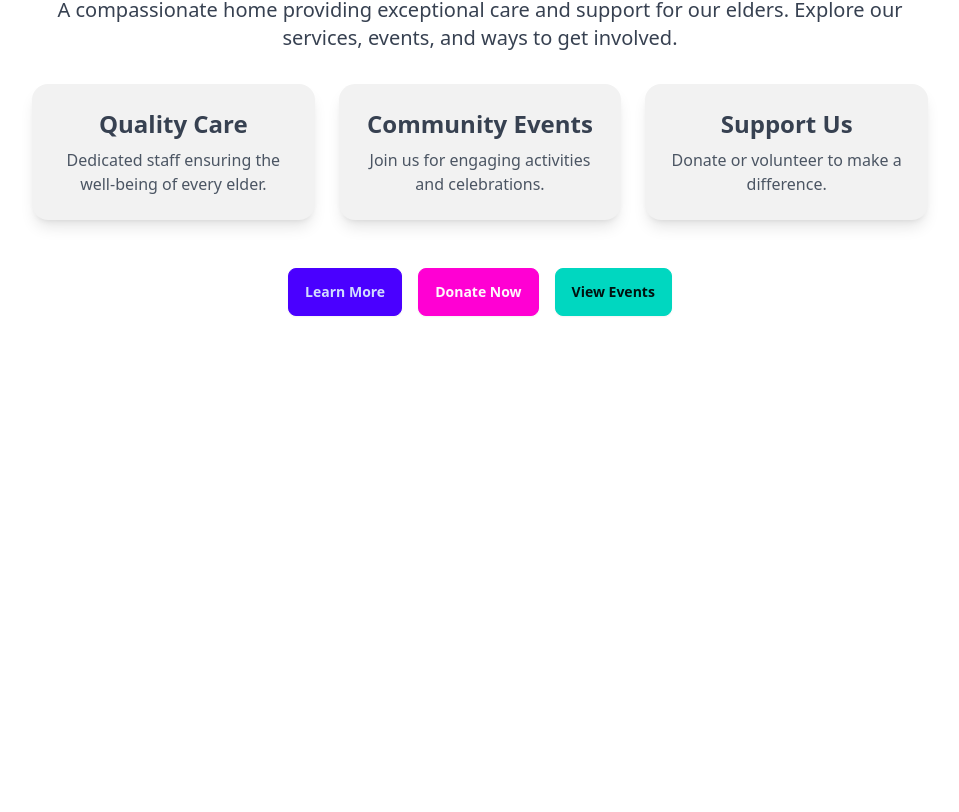
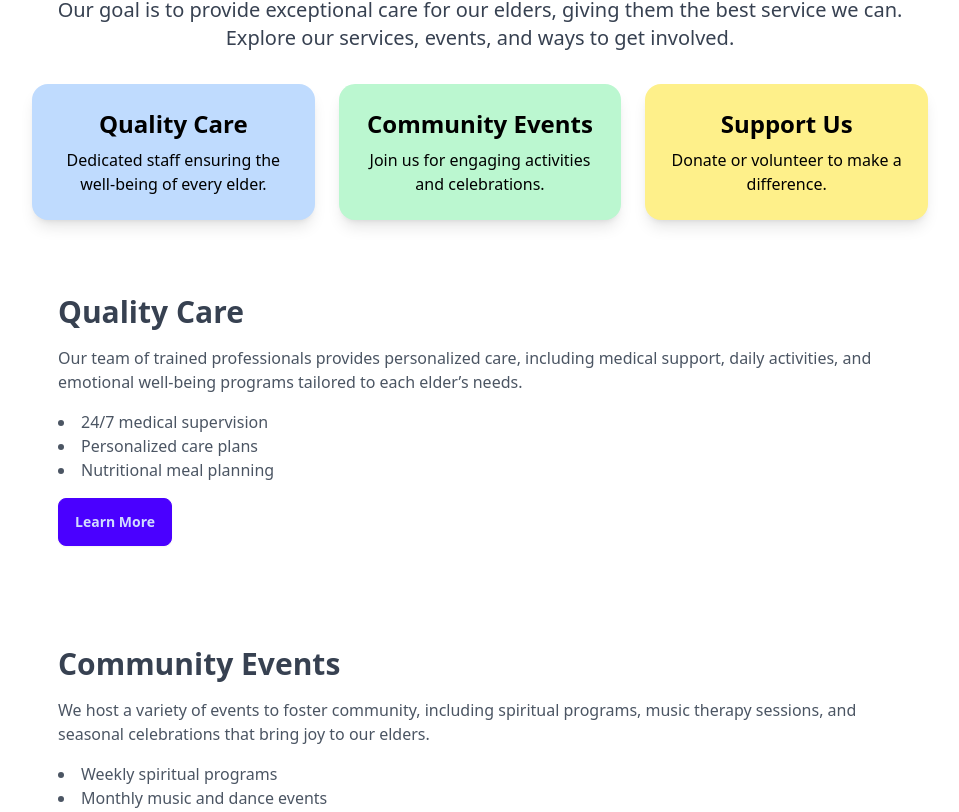
Before and after one commit to cavedwellerrr/EldersHome, a React (Vite) app in the folder frontend/: page / in a window 1280 px wide. Shown: the part 468-1280 px from the top of the page, without its empty margins (160-1119 px from the left). Before the commit the page ends 872 px from the top, so only its background shows below. Built offline with nearby package versions, Linux system fonts and the light colour scheme; no server answers.

Commit message:
updated homepage design and admin donations table a bit

```diff
--- a/frontend/package.json
+++ b/frontend/package.json
@@ -14,8 +14,8 @@
     "@stripe/stripe-js": "^7.9.0",
     "axios": "^1.11.0",
     "file-saver": "^2.0.5",
-    "jspdf": "^3.0.2",
-    "jspdf-autotable": "^5.0.2",
+    "jspdf": "^2.5.1",
+    "jspdf-autotable": "^3.8.3",
     "lucide-react": "^0.542.0",
     "react": "^19.1.1",
     "react-dom": "^19.1.1",
--- a/frontend/src/pages/Home.jsx
+++ b/frontend/src/pages/Home.jsx
@@ -1,13 +1,52 @@
-import React, { useContext } from "react";
+import React, { useContext, useState } from "react";
 import HappyNurse from "../assets/happy_nurse.jpg";
-import { ThemeContext } from "../context/ThemeContext"; // Import the context
+import { ThemeContext } from "../context/ThemeContext";
 
 const Home = () => {
-  const { theme } = useContext(ThemeContext); // Access the current theme
-
-  // Determine text color based on theme
+  const { theme } = useContext(ThemeContext);
   const textColor = theme === "dark" ? "text-gray-300" : "text-gray-700";
   const cardTextColor = theme === "dark" ? "text-gray-400" : "text-gray-600";
+
+  // State to track which section is highlighted
+  const [highlightedSection, setHighlightedSection] = useState(null);
+
+  // Card data with titles, descriptions, section IDs, and colors
+  const cards = [
+    {
+      title: "Quality Care",
+      description: "Dedicated staff ensuring the well-being of every elder.",
+      sectionId: "quality-care-details",
+      bgColor: "bg-blue-200",
+      hoverColor: "hover:bg-blue-300",
+    },
+    {
+      title: "Community Events",
+      description: "Join us for engaging activities and celebrations.",
+      sectionId: "community-events-details",
+      bgColor: "bg-green-200",
+      hoverColor: "hover:bg-green-300",
+    },
+    {
+      title: "Support Us",
+      description: "Donate or volunteer to make a difference.",
+      sectionId: "support-us-details",
+      bgColor: "bg-yellow-200",
+      hoverColor: "hover:bg-yellow-300",
+    },
+  ];
+
+  // Scroll to the section and highlight it temporarily
+  const scrollToSection = (sectionId) => {
+    const element = document.getElementById(sectionId);
+    if (element) {
+      element.scrollIntoView({ behavior: "smooth", block: "start" });
+      setHighlightedSection(sectionId);
+      // Remove highlight after 3 seconds
+      setTimeout(() => {
+        setHighlightedSection(null);
+      }, 3000);
+    }
+  };
 
   return (
     <div className="min-h-screen bg-base-100 text-base-content p-10">
@@ -21,27 +60,94 @@ const Home = () => {
           Welcome to EldersHome
         </h1>
         <p className={`text-xl mb-8 ${textColor}`}>
-          A compassionate home providing exceptional care and support for our elders.
+          Our goal is to provide exceptional care for our elders, giving them the best service we can.
           Explore our services, events, and ways to get involved.
         </p>
         <div className="grid grid-cols-1 md:grid-cols-3 gap-6 mb-12">
-          <div className="card bg-base-200 p-6 shadow-lg hover:scale-105 transition-transform duration-300 cursor-pointer">
-            <h2 className={`text-2xl font-semibold mb-2 ${textColor}`}>Quality Care</h2>
-            <p className={`text-gray-600 ${cardTextColor}`}>Dedicated staff ensuring the well-being of every elder.</p>
+          {cards.map((card, index) => (
+            <div
+              key={index}
+              className={`card ${card.bgColor} ${card.hoverColor} p-6 shadow-lg transition-all duration-300 cursor-pointer`}
+              onClick={() => scrollToSection(card.sectionId)}
+              role="button"
+              tabIndex={0}
+              onKeyDown={(e) => e.key === "Enter" && scrollToSection(card.sectionId)}
+              aria-label={`View details for ${card.title}`}
+            >
+              <h2 className="text-2xl font-semibold mb-2 text-black">
+                {card.title}
+              </h2>
+              <p className="text-black">
+                {card.description}
+              </p>
+            </div>
+          ))}
+        </div>
+        {/* Details Sections */}
+        <div className="max-w-4xl mx-auto text-left space-y-12">
+          <div
+            id="quality-care-details"
+            className={`bg-transparent p-6 rounded-lg transition-all duration-500 ${
+              highlightedSection === "quality-care-details" ? "border-2 border-primary" : "border-2 border-transparent"
+            }`}
+          >
+            <h2 className={`text-3xl font-semibold mb-4 ${textColor}`}>
+              Quality Care
+            </h2>
+            <p className={`mb-4 ${cardTextColor}`}>
+              Our team of trained professionals provides personalized care, including medical support, daily activities, and emotional well-being programs tailored to each elder’s needs.
+            </p>
+            <ul className={`list-disc list-inside mb-4 ${cardTextColor}`}>
+              <li>24/7 medical supervision</li>
+              <li>Personalized care plans</li>
+              <li>Nutritional meal planning</li>
+            </ul>
+            <a href="/about" className="btn btn-primary transition-transform duration-300 cursor-pointer">
+              Learn More
+            </a>
           </div>
-          <div className="card bg-base-200 p-6 shadow-lg hover:scale-105 transition-transform duration-300 cursor-pointer">
-            <h2 className={`text-2xl font-semibold mb-2 ${textColor}`}>Community Events</h2>
-            <p className={`text-gray-600 ${cardTextColor}`}>Join us for engaging activities and celebrations.</p>
+          <div
+            id="community-events-details"
+            className={`bg-transparent p-6 rounded-lg transition-all duration-500 ${
+              highlightedSection === "community-events-details" ? "border-2 border-primary" : "border-2 border-transparent"
+            }`}
+          >
+            <h2 className={`text-3xl font-semibold mb-4 ${textColor}`}>
+              Community Events
+            </h2>
+            <p className={`mb-4 ${cardTextColor}`}>
+              We host a variety of events to foster community, including spiritual programs, music therapy sessions, and seasonal celebrations that bring joy to our elders.
+            </p>
+            <ul className={`list-disc list-inside mb-4 ${cardTextColor}`}>
+              <li>Weekly spiritual programs</li>
+              <li>Monthly music and dance events</li>
+              <li>Annual family day celebrations</li>
+            </ul>
+            <a href="/events" className="btn btn-accent transition-transform duration-300 cursor-pointer">
+              View Events
+            </a>
           </div>
-          <div className="card bg-base-200 p-6 shadow-lg hover:scale-105 transition-transform duration-300 cursor-pointer">
-            <h2 className={`text-2xl font-semibold mb-2 ${textColor}`}>Support Us</h2>
-            <p className={`text-gray-600 ${cardTextColor}`}>Donate or volunteer to make a difference.</p>
+          <div
+            id="support-us-details"
+            className={`bg-transparent p-6 rounded-lg transition-all duration-500 ${
+              highlightedSection === "support-us-details" ? "border-2 border-primary" : "border-2 border-transparent"
+            }`}
+          >
+            <h2 className={`text-3xl font-semibold mb-4 ${textColor}`}>
+              Support Us
+            </h2>
+            <p className={`mb-4 ${cardTextColor}`}>
+              Your support helps us continue providing top-quality care. Whether through donations or volunteering, you can make a meaningful impact.
+            </p>
+            <ul className={`list-disc list-inside mb-4 ${cardTextColor}`}>
+              <li>Flexible volunteering opportunities</li>
+              <li>Donation programs for facility upgrades</li>
+              <li>Community outreach initiatives</li>
+            </ul>
+            <a href="/donations" className="btn btn-secondary transition-transform duration-300 cursor-pointer">
+              Donate Now
+            </a>
           </div>
-        </div>
-        <div className="space-x-4">
-          <a href="/about" className="btn btn-primary transition-transform duration-300 cursor-pointer">Learn More</a>
-          <a href="/donations" className="btn btn-secondary transition-transform duration-300 cursor-pointer">Donate Now</a>
-          <a href="/events" className="btn btn-accent transition-transform duration-300 cursor-pointer">View Events</a>
         </div>
       </div>
     </div>
--- a/frontend/src/pages/staff/AdminDonations.jsx
+++ b/frontend/src/pages/staff/AdminDonations.jsx
@@ -11,23 +11,35 @@ const AdminDonations = () => {
   const [loading, setLoading] = useState(true);
   const [error, setError] = useState("");
 
-  useEffect(() => {
   const fetchData = async () => {
     try {
       const donationsRes = await api.get("/donations");
+      if (donationsRes.data.length > donations.length) {
+        toast.info("New donation received!");
+      }
       setDonations(donationsRes.data);
 
       const donorsRes = await api.get("/donors");
       setDonors(donorsRes.data);
     } catch (err) {
-        console.error(err);
+      console.error("Fetch error:", err);
       setError(err.response?.data?.message || "Error fetching data");
+      toast.error(err.response?.data?.message || "Error fetching data");
     } finally {
       setLoading(false);
     }
   };
+
+  useEffect(() => {
+    // Initial fetch
     fetchData();
-  }, []);
+
+    // Set up polling every 10 seconds
+    const intervalId = setInterval(fetchData, 10000);
+
+    // Clean up interval on component unmount
+    return () => clearInterval(intervalId);
+  }, [donations.length]); // Include donations.length to trigger toast on new donations
 
   const handleStatusChange = async (id, newStatus) => {
     try {
@@ -39,7 +51,7 @@ const AdminDonations = () => {
       );
       toast.success(`Status updated to "${newStatus}"`);
     } catch (err) {
-      console.error(err);
+      console.error("Status update error:", err);
       toast.error("Error updating status");
     }
   };
@@ -53,6 +65,7 @@ const AdminDonations = () => {
         )
       );
 
+      // Refresh donor list
       const donorsRes = await api.get("/donors");
       setDonors(donorsRes.data);
 
@@ -60,13 +73,16 @@ const AdminDonations = () => {
         checked ? "Added to donor list ✅" : "Removed from donor list ❌"
       );
     } catch (err) {
-      console.error(err);
+      console.error("Donor list update error:", err);
       toast.error("Error updating donor list");
     }
   };
 
   const downloadDonorListCSV = () => {
-    if (donors.length === 0) return;
+    if (donors.length === 0) {
+      toast.warn("No donors to export");
+      return;
+    }
 
     const headers = ["#", "Name", "Donation Date"];
     const rows = donors.map((d, index) => [
@@ -81,11 +97,19 @@ const AdminDonations = () => {
   };
 
   const downloadDonorListPDF = () => {
-    if (donors.length === 0) return;
+    if (donors.length === 0) {
+      toast.warn("No donors to export");
+      return;
+    }
 
+    try {
       const doc = new jsPDF();
       doc.setFontSize(18);
       doc.text("Our Monthly Donors", 14, 20);
+
+      if (!doc.autoTable) {
+        throw new Error("autoTable plugin not loaded");
+      }
 
       const tableColumn = ["#", "Name", "Donation Date"];
       const tableRows = donors.map((donor, index) => [
@@ -104,6 +128,10 @@ const AdminDonations = () => {
       });
 
       doc.save("monthly_donor_list.pdf");
+    } catch (err) {
+      console.error("PDF generation error:", err);
+      toast.error(`Error generating PDF: ${err.message}`);
+    }
   };
 
   if (loading) return <p className="text-center mt-10">Loading data...</p>;
```
Also changed, not shown: 1 other file (tests, documents, lock files or other folders). Lines whose indentation alone changed are shown as unchanged.
